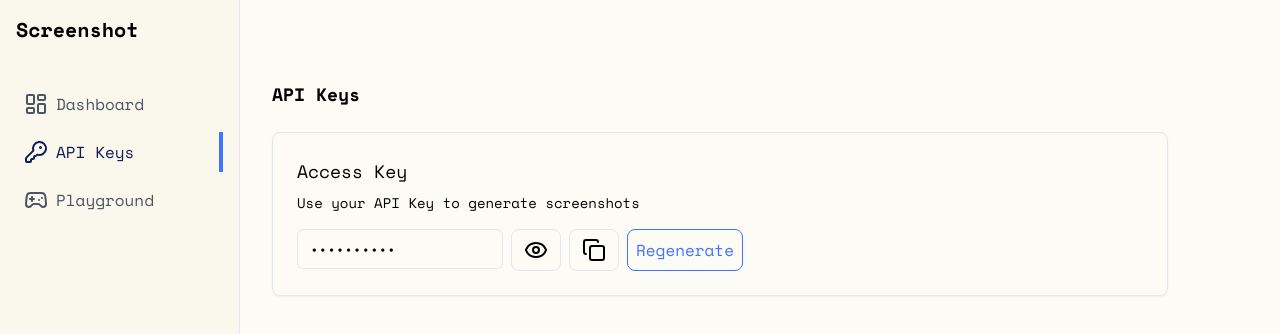
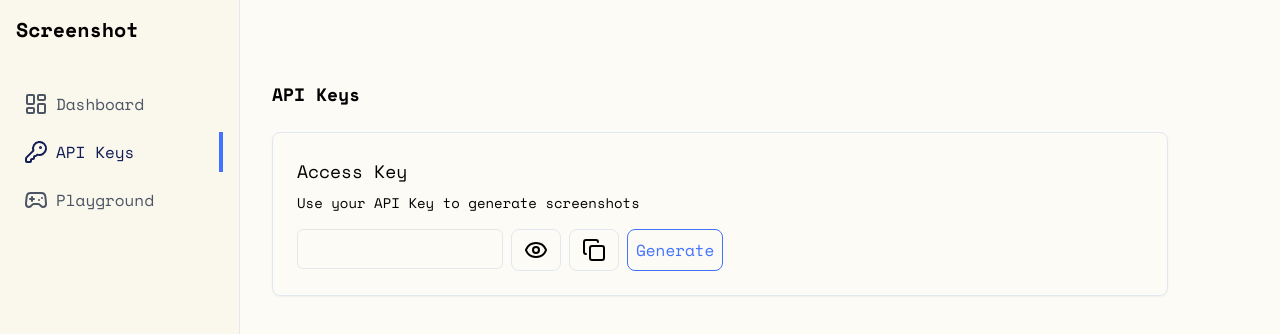
Before and after one commit to piyushgupta53/snapshotapi, a Next.js app: page /keys in a window 1280 px wide. Shown: the top 334 px of the page. Built offline with nearby package versions, Linux system fonts and the light colour scheme; no server answers; the database is empty.

Commit message:
sync api key page with user db

```diff
--- a/src/app/(dashboard)/keys/page.tsx
+++ b/src/app/(dashboard)/keys/page.tsx
@@ -1,46 +1,20 @@
-import { Copy, Eye } from "lucide-react";
+import { authOptions } from "@/app/api/auth/[...nextauth]/options";
+import Keys from "@/app/components/ApiKey";
+import prisma from "@/lib/prisma";
+import { getServerSession } from "next-auth";
+import React from "react";
 
-export default function Keys() {
-  return (
-    <div className="pl-60 min-h-screen">
-      <div className="px-8 py-20 w-full">
-        <h1 className="font-semibold text-lg">API Keys</h1>
+export default async function ApiKeyPage() {
+  const session = await getServerSession(authOptions);
 
-        <div className="flex flex-col gap-6 mt-6">
-          <div className="p-6 border flex-1 border-slate-200 rounded-lg shadow-sm max-w-4xl">
-            <h2 className=" text-lg font-normal">Access Key</h2>
+  const apiKeyData = await prisma.apiKey.findFirst({
+    where: {
+      userId: session?.user.id,
+    },
+    select: {
+      key: true,
+    },
+  });
 
-            <p className="mt-2 text-xs sm:text-sm text-muted-foreground">
-              Use your API Key to generate screenshots
-            </p>
-
-            <div className="mt-4 flex w-full max-w-lg flex-col sm:flex-row space-y-2 sm:space-y-0 items-center space-x-2">
-              <div className="flex gap-2">
-                <input
-                  className="flex h-10 w-full rounded-md border border-input bg-background px-3 py-2 text-sm ring-offset-background file:border-0 file:bg-transparent file:text-sm file:font-medium placeholder:text-muted-foreground focus-visible:outline-none focus-visible:ring-2 focus-visible:ring-ring focus-visible:ring-offset-2 disabled:cursor-not-allowed disabled:opacity-50"
-                  readOnly
-                  type="password"
-                  value="APIKeyHere" // ! change this
-                />
-
-                <button className="border border-slate-200 rounded-lg px-3 hover:bg-gray-100">
-                  <Eye />
-                </button>
-
-                <button className="border border-slate-200 rounded-lg px-3 hover:bg-gray-100">
-                  <Copy />
-                </button>
-
-                <button className=" border-persian-blue-500 hover:bg-gray-100 border  px-2 py-2 rounded-lg">
-                  <p className="text-persian-blue-500 font-medium">
-                    Regenerate
-                  </p>
-                </button>
-              </div>
-            </div>
-          </div>
-        </div>
-      </div>
-    </div>
-  );
+  return <Keys apiKey={apiKeyData?.key} />;
 }
--- a/src/app/api/generateToken/route.ts
+++ b/src/app/api/generateToken/route.ts
@@ -1,18 +1,43 @@
 import { NextResponse } from "next/server";
 import crypto from "crypto";
+import { getServerSession } from "next-auth";
+import { authOptions } from "../auth/[...nextauth]/options";
+import prisma from "@/lib/prisma";
 
 export async function POST() {
+  const session = await getServerSession(authOptions);
+
+  if (!session?.user?.id) {
+    return NextResponse.json({ error: "Unauthorized" }, { status: 401 });
+  }
+
   try {
     // Generate a random API key
-    const apiKey = crypto.randomBytes(16).toString("hex");
+    const apiKey = crypto.randomBytes(8).toString("hex");
 
-    // TODO: Save the API key to the database associated with the user
-    // This step would typically involve:
-    // 1. Getting the user ID from the session
-    // 2. Storing the API key in the database
-    // 3. Associating it with the user
+    const user = await prisma.user.findUnique({
+      where: {
+        id: session.user.id,
+      },
+    });
 
-    // For now, we'll just return the generated API key
+    if (!user) {
+      return NextResponse.json(
+        { error: "User does not exist" },
+        { status: 401 }
+      );
+    }
+
+    // Update or create the API key for the user
+    await prisma.apiKey.upsert({
+      where: { userId: user.id },
+      update: { key: apiKey },
+      create: {
+        key: apiKey,
+        userId: user.id,
+      },
+    });
+
     return NextResponse.json({ apiKey }, { status: 201 });
   } catch (error) {
     console.error("Error generating API key:", error);
--- /dev/null
+++ b/src/app/components/ApiKey.tsx
@@ -0,0 +1,116 @@
+"use client";
+
+import prisma from "@/lib/prisma";
+import { Copy, CopyCheck, Eye, EyeOff } from "lucide-react";
+import { useSession } from "next-auth/react";
+import { useEffect, useState } from "react";
+
+interface KeysProps {
+  apiKey: string | undefined;
+}
+
+export default function Keys({ apiKey: initialApiKey }: KeysProps) {
+  const [apiKey, setApiKey] = useState(initialApiKey || "");
+  const [isLoading, setIsLoading] = useState(false);
+  const [showApiKey, setShowApiKey] = useState(false);
+  const [copySuccess, setCopySuccess] = useState(false);
+
+  const { data: session } = useSession();
+
+  const regenerateApiKey = async () => {
+    setIsLoading(true);
+    try {
+      const response = await fetch("/api/generateToken", {
+        method: "POST",
+      });
+      if (response.ok) {
+        const data = await response.json();
+        setApiKey(data.apiKey);
+
+        await prisma.apiKey.upsert({
+          where: { userId: session?.user.id },
+          update: {
+            key: data.apiKey,
+          },
+          create: {
+            userId: session?.user.id!,
+            key: data.apiKey,
+          },
+        });
+      } else {
+        console.error("Failed to generate API key");
+      }
+    } catch (error) {
+      console.error("Error generating API key:", error);
+    } finally {
+      setIsLoading(false);
+    }
+  };
+
+  const toggleApiKeyVisibility = () => {
+    setShowApiKey(!showApiKey);
+  };
+
+  const copyApiKey = async () => {
+    try {
+      await navigator.clipboard.writeText(apiKey);
+      setCopySuccess(true);
+      setTimeout(() => setCopySuccess(false), 2000);
+    } catch (err) {
+      console.error("Failed to copy API key: ", err);
+    }
+  };
+
+  return (
+    <div className="pl-60 min-h-screen">
+      <div className="px-8 py-20 w-full">
+        <h1 className="font-semibold text-lg">API Keys</h1>
+
+        <div className="flex flex-col gap-6 mt-6">
+          <div className="p-6 border flex-1 border-slate-200 rounded-lg shadow-sm max-w-4xl">
+            <h2 className=" text-lg font-normal">Access Key</h2>
+
+            <p className="mt-2 text-xs sm:text-sm text-muted-foreground">
+              Use your API Key to generate screenshots
+            </p>
+
+            <div className="mt-4 flex w-full max-w-lg flex-col sm:flex-row space-y-2 sm:space-y-0 items-center space-x-2">
+              <div className="flex gap-2">
+                <input
+                  className="flex h-10 w-full rounded-md border border-input bg-background px-3 py-2 text-sm ring-offset-background file:border-0 file:bg-transparent file:text-sm file:font-medium placeholder:text-muted-foreground focus-visible:outline-none focus-visible:ring-2 focus-visible:ring-ring focus-visible:ring-offset-2 disabled:cursor-not-allowed disabled:opacity-50"
+                  readOnly
+                  type={showApiKey ? "text" : "password"}
+                  value={apiKey}
+                />
+
+                <button
+                  className="border border-slate-200 rounded-lg px-3 hover:bg-gray-100"
+                  onClick={toggleApiKeyVisibility}
+                >
+                  {showApiKey ? <EyeOff /> : <Eye />}
+                </button>
+
+                <button
+                  className="border border-slate-200 rounded-lg px-3 hover:bg-gray-100"
+                  onClick={copyApiKey}
+                >
+                  {copySuccess ? <CopyCheck /> : <Copy />}
+                </button>
+
+                <button
+                  className="border-persian-blue-500 hover:bg-gray-100 border px-2 py-2 rounded-lg"
+                  onClick={regenerateApiKey}
+                  disabled={isLoading}
+                >
+                  <p className="text-persian-blue-500 font-medium">
+                    {isLoading ? "Generating..." : "Generate"}
+                  </p>
+                </button>
+              </div>
+            </div>
+          </div>
+        </div>
+      </div>
+    </div>
+  );
+}
--- /dev/null
+++ b/src/app/components/AuthProvider.tsx
@@ -0,0 +1,28 @@
+"use client";
+
+import { SessionProvider, useSession } from "next-auth/react";
+import { useEffect } from "react";
+
+function SessionDebug() {
+  const { data: session, status } = useSession();
+
+  useEffect(() => {
+    console.log("Session in SessionDebug:", session);
+    console.log("Status in SessionDebug:", status);
+  }, [session, status]);
+
+  return null;
+}
+
+export default function AuthProvider({
+  children,
+}: {
+  children: React.ReactNode;
+}) {
+  return (
+    <SessionProvider>
+      <SessionDebug />
+      {children}
+    </SessionProvider>
+  );
+}
--- a/src/app/layout.tsx
+++ b/src/app/layout.tsx
@@ -3,6 +3,7 @@ import localFont from "next/font/local";
 import "./globals.css";
 
 import { Space_Mono } from "next/font/google";
+import AuthProvider from "./components/AuthProvider";
 
 const spaceMono = Space_Mono({
   subsets: ["latin"],
@@ -22,7 +23,9 @@ export default function RootLayout({
 }>) {
   return (
     <html lang="en">
-      <body className={spaceMono.className}>{children}</body>
+      <AuthProvider>
+        <body className={spaceMono.className}>{children}</body>
+      </AuthProvider>
     </html>
   );
 }
--- a/src/app/page.tsx
+++ b/src/app/page.tsx
@@ -1,3 +1,17 @@
+"use client";
+
+import { signIn } from "next-auth/react";
+
 export default function Home() {
-  return <h1>Home Page</h1>;
+  return (
+    <div>
+      <h1>Welcome to Home Page</h1>
+      <button
+        onClick={() => signIn("google", { callbackUrl: "/dashboard" })}
+        className="bg-persian-blue-500 px-2 py-4 rounded-lg"
+      >
+        Sign In
+      </button>
+    </div>
+  );
 }
```
Also changed, not shown: 2 other files (tests, documents, lock files or other folders).
